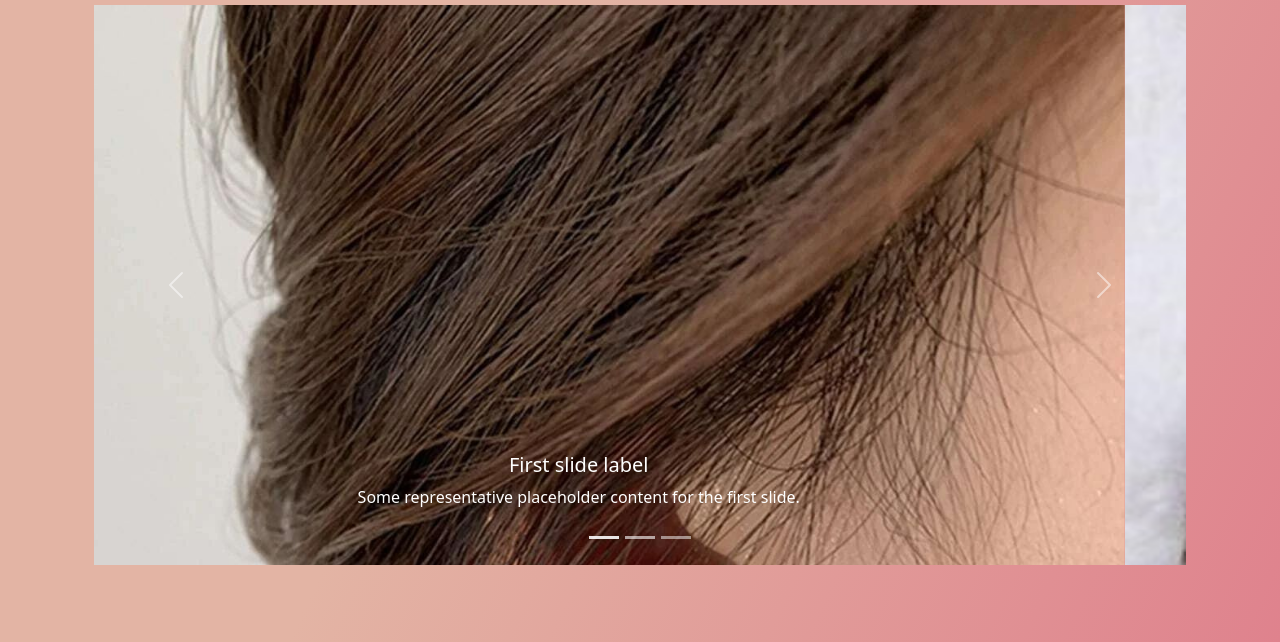
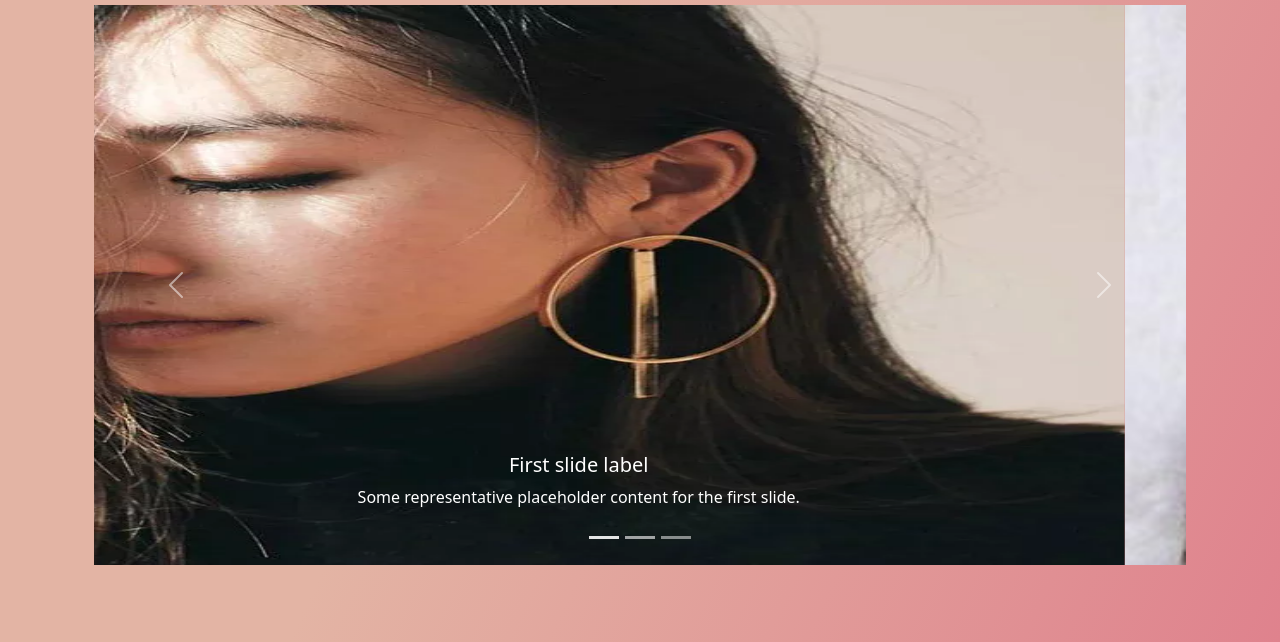
Before and after one commit to aditi0319/Bs_project, a plain HTML site: page about.html in a window 1280 px wide. Shown: the part 158-800 px from the top of the page. Drawn offline with nearby package versions, Linux system fonts and the light colour scheme.

Commit message:
images updated

```diff
--- a/about.html
+++ b/about.html
@@ -97,9 +97,10 @@
           <div class="carousel-inner">
             <div class="carousel-item active">
               <img
-                src="./assets/ear.jpg"
+                src="./assets/ear.webp"
                 class="d-block w-100"
-                alt="..."
+                alt="..." style="height: 100% !important;"
+
               />
               <div class="carousel-caption d-none d-md-block">
                 <h5>First slide label</h5>
```
Also changed, not shown: index.html (+2 -2 lines).
